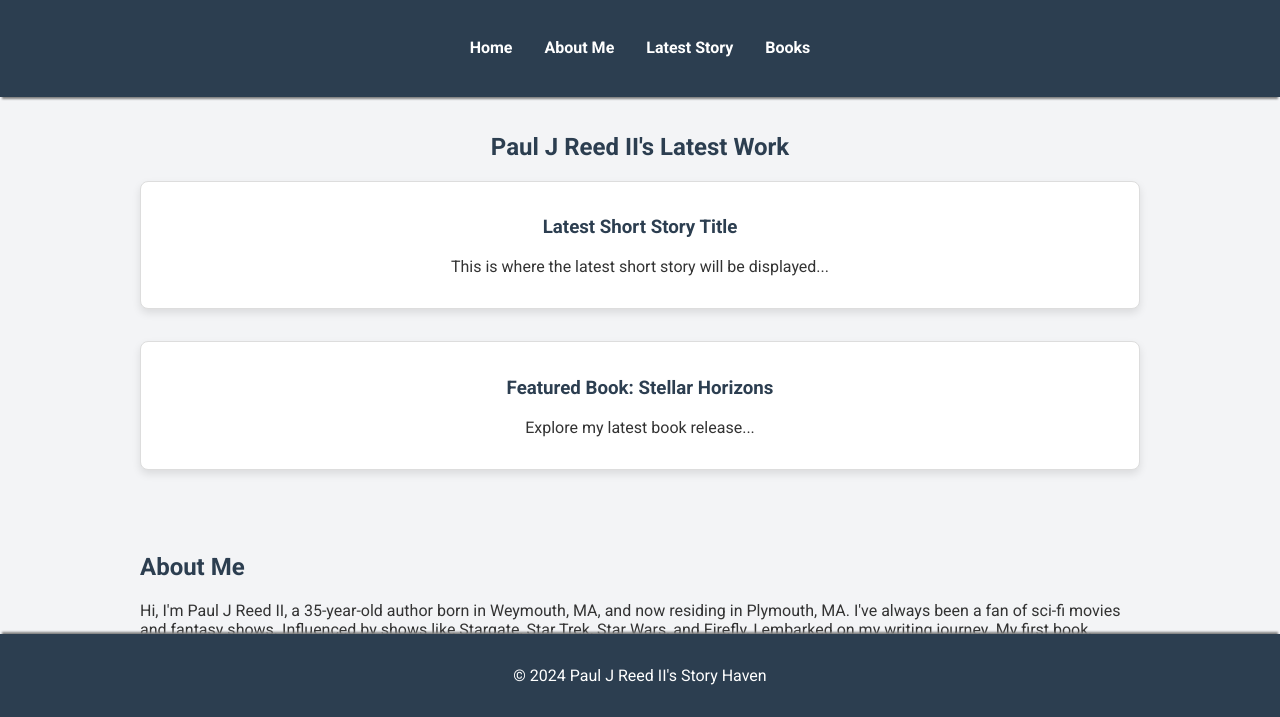
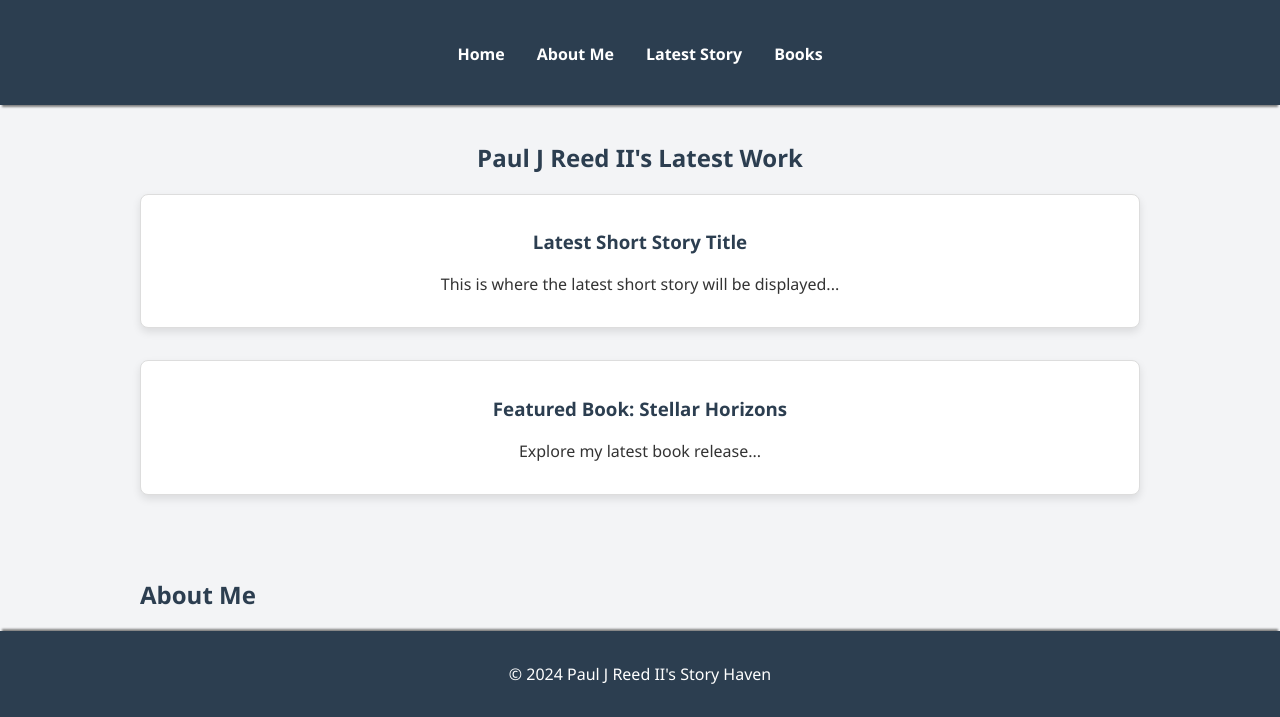
Before and after one commit to meanderpaul/PauljReed.github.io, a plain HTML site: page index.html in a window 1280 px wide. Shown: the part 83-800 px from the top of the page. Drawn offline with Linux system fonts and the light colour scheme.

Commit message:
Update index.html

```diff
--- a/index.html
+++ b/index.html
@@ -5,23 +5,8 @@
     <meta name="viewport" content="width=device-width, initial-scale=1.0">
     <title>Paul J Reed II's Story Haven</title>
     <link rel="stylesheet" href="styles.css">
+    <link href="https://fonts.googleapis.com/css2?family=Roboto:wght@400;700&display=swap" rel="stylesheet">
     <script src="script.js"></script>
-    <link href="https://fonts.googleapis.com/css2?family=Roboto:wght@400;700&display=swap" rel="stylesheet">
-<style>
-    body {
-        font-family: 'Roboto', sans-serif;
-    }
-    h1, h2, h3 {
-        font-family: 'Roboto', sans-serif;
-        font-weight: 700;
-    }
-    p {
-        font-family: 'Roboto', sans-serif;
-        font-weight: 400;
-    }
-</style>
-
-
 </head>
 <body>
     <header>
@@ -50,10 +35,10 @@
         <h2>About Me</h2>
         <p>Hi, I'm Paul J Reed II, a 35-year-old author born in Weymouth, MA, and now residing in Plymouth, MA. I've always been a fan of sci-fi movies and fantasy shows. Influenced by shows like Stargate, Star Trek, Star Wars, and Firefly, I embarked on my writing journey. My first book, <em>Stellar Horizons</em>, started as short versions and sections before I combined and refined them into a full novel.</p>
     </section>
-<section id="stories">
-    <h2>Short Stories</h2>
-    <div id="story-tiles"></div>
-</section>
+    <section id="stories">
+        <h2>Short Stories</h2>
+        <div id="story-tiles"></div>
+    </section>
     <section id="books">
         <h2>Books</h2>
         <p>List your books with descriptions and links here.</p>
@@ -61,6 +46,5 @@
     <footer>
         <p>&copy; 2024 Paul J Reed II's Story Haven</p>
     </footer>
-    <script src="script.js"></script>
 </body>
 </html>
```
